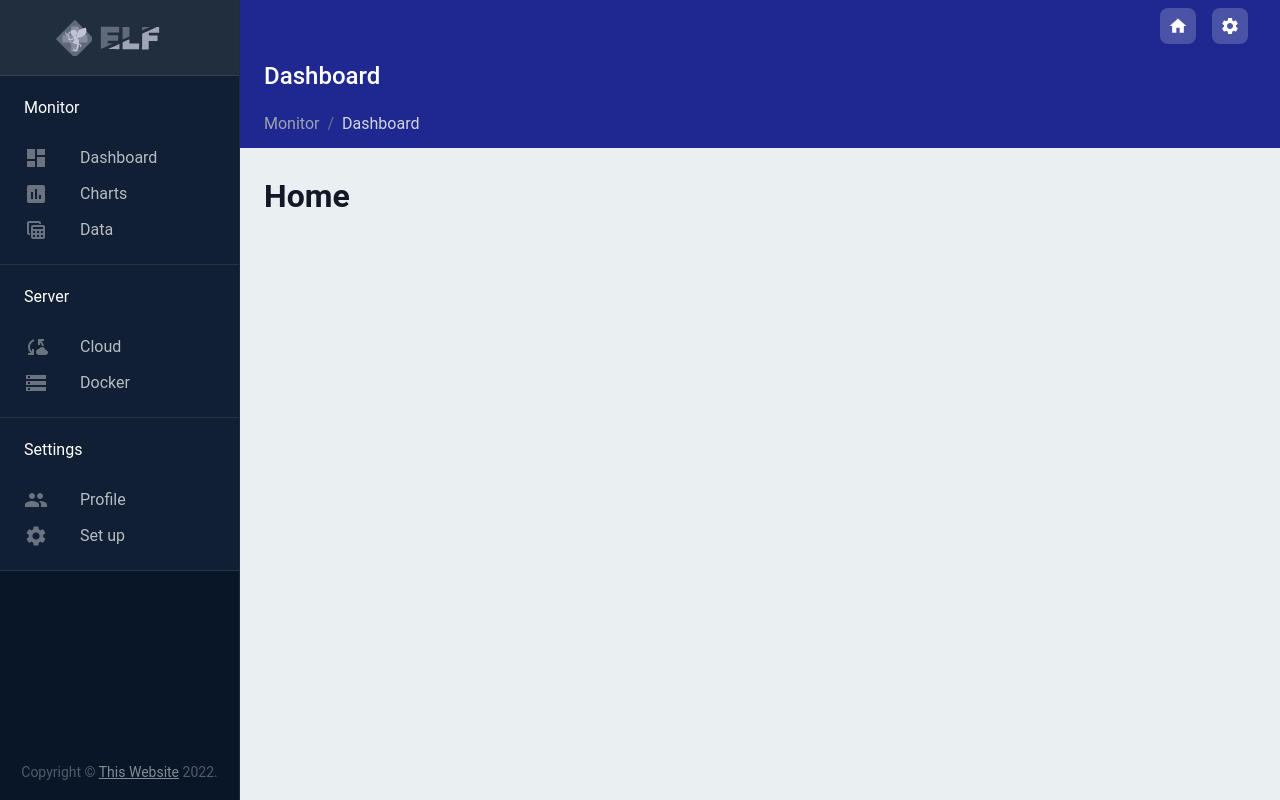
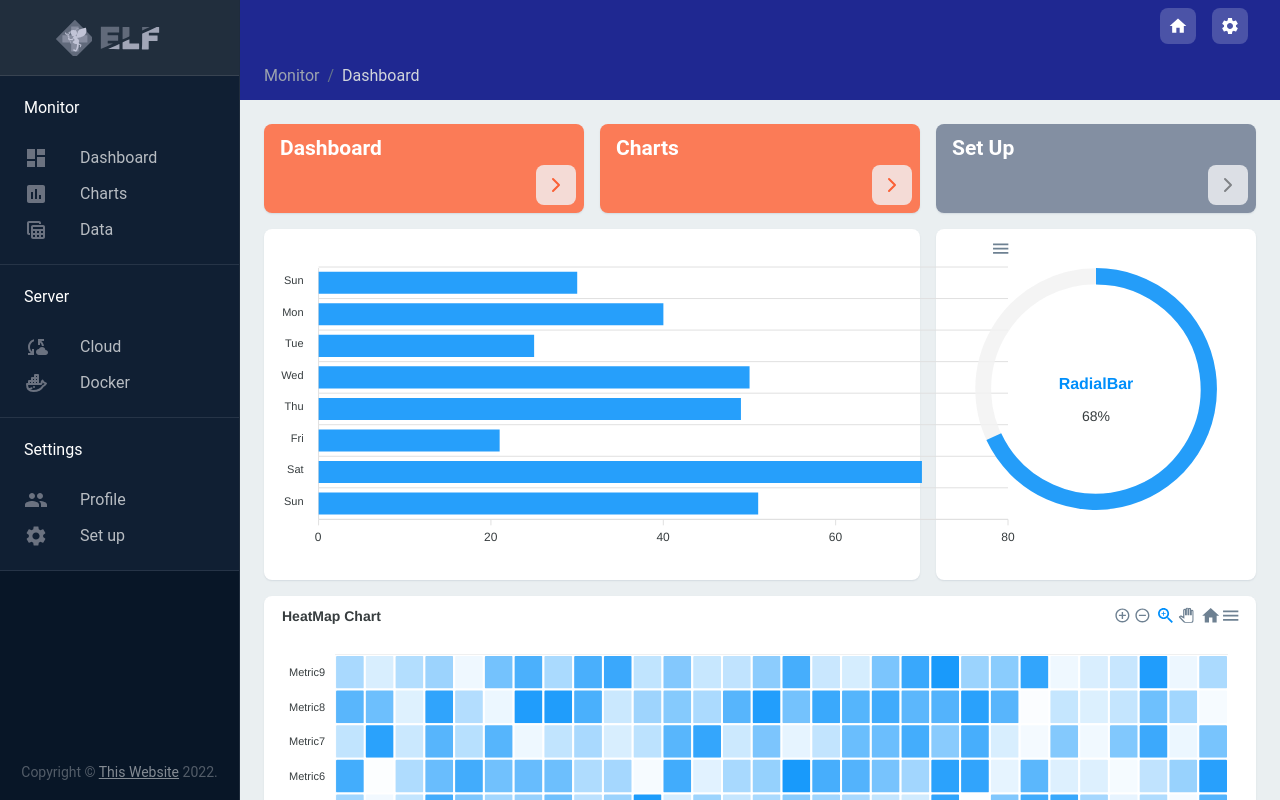
Before and after one commit to callmebyneon/react-study__test-app, a React (Create React App) app: page / in a window 1280 px wide. Shown: the top 800 px of the page. Built offline with nearby package versions, Linux system fonts and the light colour scheme.

Commit message:
add example charts in /home

```diff
--- a/src/components/Header.js
+++ b/src/components/Header.js
@@ -77,23 +77,6 @@ function Header(props) {
       </AppBar>
       <AppBar
         component="div"
-        color="primary"
-        position="static"
-        elevation={0}
-        sx={{ zIndex: 0 }}
-      >
-        <Toolbar>
-          <Grid container alignItems="center" spacing={1}>
-            <Grid item xs>
-              <Typography color="inherit" variant="h5" component="h1">
-                Dashboard
-              </Typography>
-            </Grid>
-          </Grid>
-        </Toolbar>
-      </AppBar>
-      <AppBar
-        component="div"
         position="static"
         elevation={0}
         sx={{
@@ -103,7 +86,9 @@ function Header(props) {
         <Toolbar>
           <Breadcrumbs aria-label="breadcrumb" textColor="inherit">
             <Typography color={theme.palette.neutral[400]}>Monitor</Typography>
-            <Typography color={theme.palette.neutral[300]}>Dashboard</Typography>
+            <NavLink to="/dashboard">
+              <Typography color={theme.palette.neutral[300]}>Dashboard</Typography>
+            </NavLink>
           </Breadcrumbs>
         </Toolbar>
       </AppBar>
--- /dev/null
+++ b/src/components/SampleChart.js
@@ -0,0 +1,137 @@
+import * as React from 'react';
+import Chart from 'react-apexcharts'
+
+export const HeatMapChart = ({ height = 450 }) => {
+  const generateData = (count, { min, max }) => {
+    return Array(count).fill(0).map(x => x + ((max - min) * Math.random()) + 1);
+  };
+
+  const options =  {
+    chart: {
+      height: 350,
+      type: 'heatmap',
+    },
+    dataLabels: {
+      enabled: false
+    },
+    colors: ["#008FFB"],
+    title: {
+      text: 'HeatMap Chart'
+    },
+  },
+  series = [{
+      name: 'Metric1',
+      data: generateData(30, {
+        min: 0,
+        max: 90
+      })
+    },
+    {
+      name: 'Metric2',
+      data: generateData(30, {
+        min: 0,
+        max: 90
+      })
+    },
+    {
+      name: 'Metric3',
+      data: generateData(30, {
+        min: 0,
+        max: 90
+      })
+    },
+    {
+      name: 'Metric4',
+      data: generateData(30, {
+        min: 0,
+        max: 90
+      })
+    },
+    {
+      name: 'Metric5',
+      data: generateData(30, {
+        min: 0,
+        max: 90
+      })
+    },
+    {
+      name: 'Metric6',
+      data: generateData(30, {
+        min: 0,
+        max: 90
+      })
+    },
+    {
+      name: 'Metric7',
+      data: generateData(30, {
+        min: 0,
+        max: 90
+      })
+    },
+    {
+      name: 'Metric8',
+      data: generateData(30, {
+        min: 0,
+        max: 90
+      })
+    },
+    {
+      name: 'Metric9',
+      data: generateData(30, {
+        min: 0,
+        max: 90
+      })
+    }
+  ];
+
+  return (
+    <div id="chart">
+      <Chart options={options} series={series} type="heatmap" height={height} />
+    </div>
+  );
+}
+
+export const BarChart = ({ width = 500, height = 310 }) => {
+  const options = {
+    dataLabels: {
+      enabled: false
+    },
+    plotOptions: {
+      bar: {
+        horizontal: true
+      }
+    },
+    xaxis: {
+      categories: ['Sun', 'Mon', 'Tue', 'Wed', 'Thu', 'Fri', 'Sat', 'Sun']
+    }
+  },
+  series = [{
+    data: [30, 40, 25, 50, 49, 21, 70, 51]
+  }];
+
+  return (
+    <div className="bar">
+      <Chart options={options} series={series} type="bar" width={width} height={height} />
+    </div>
+  );
+}
+
+export const RadialBarChart = ({ height = 380 }) => {
+  const options = {
+    labels: ['RadialBar'],
+    plotOptions: {
+      radialBar: {
+          hollow: {
+              size: '70%',
+          }
+      },
+    },
+  },
+  series = [68];
+
+  return (
+    <div className="radialbar">
+      <Chart options={options} series={series} type="radialBar" height={height} />
+    </div>
+  );
+}
--- a/src/routes/Home.js
+++ b/src/routes/Home.js
@@ -1,3 +1,91 @@
+import * as React from 'react';
+import { styled } from '@mui/material/styles';
+import { NavLink } from 'react-router-dom';
+
+// MUI Components
+import Avatar from '@mui/material/Avatar';
+import Box from '@mui/material/Box';
+import Grid from '@mui/material/Grid';
+import Paper from '@mui/material/Paper';
+
+// Icons
+import { IconChevronRight } from '@tabler/icons';
+
+import { HeatMapChart, BarChart, RadialBarChart } from '../components/SampleChart'
+
+
+const PaperItem = styled(Paper)(({ theme }) => ({
+  ...theme.typography.body2,
+  height: '100%',
+  padding: theme.spacing(1),
+  textlign: 'left',
+  bgcolor: theme.palette.background.paper,
+}));
+
+const IconBadge = styled(Avatar)(({ theme }) => ({
+  padding: theme.spacing(1),
+  marginLeft: 'auto',
+  alignItems: 'center',
+  borderRadius: '8px',
+  transition: 'all .2s ease-in-out',
+  backgroundColor: theme.palette.neutral[100],
+  opacity: '0.8',
+  '& svg': {
+    color: theme.palette.secondary.main,
+  }
+}));
+
+
 export default function Home() {
-  return <div><h1>Home</h1></div>
+  return (
+    <Box sx={{ flexGrow: 1 }}>
+      <Grid container spacing={2}>
+        <Grid item xs={12} md={4}>
+          <PaperItem sx={{ bgcolor: 'secondary.light', '& h2': { pl: 1, color: '#fff' } }}>
+            <NavLink to="/dashboard">
+              <h2>Dashboard</h2>
+              <IconBadge>
+                <IconChevronRight />
+              </IconBadge>
+            </NavLink>
+          </PaperItem>
+        </Grid>
+        <Grid item xs={12} md={4}>
+          <PaperItem sx={{ bgcolor: 'secondary.light', '& h2': { pl: 1, color: '#fff' } }}>
+            <NavLink to="/charts">
+              <h2>Charts</h2>
+              <IconBadge>
+                <IconChevronRight />
+              </IconBadge>
+            </NavLink>
+          </PaperItem>
+        </Grid>
+        <Grid item xs={12} md={4}>
+          <PaperItem sx={{ bgcolor: 'info.light', '& h2': { pl: 1, color: '#fff' } }}>
+            <NavLink to="/setup">
+              <h2>Set Up</h2>
+              <IconBadge>
+                <IconChevronRight color="gray" />
+              </IconBadge>
+            </NavLink>
+          </PaperItem>
+        </Grid>
+        <Grid item xs={12} md={8}>
+          <PaperItem>
+            <BarChart width={746} height={320} />
+          </PaperItem>
+        </Grid>
+        <Grid item xs={12} md={4}>
+          <PaperItem>
+            <RadialBarChart height={350} />
+          </PaperItem>
+        </Grid>
+        <Grid item xs={12}>
+          <PaperItem>
+            <HeatMapChart height={400} />
+          </PaperItem>
+        </Grid>
+      </Grid>
+    </Box>
+  );
 }
--- a/src/settings/categories.js
+++ b/src/settings/categories.js
@@ -3,9 +3,9 @@ import DashboardIcon from '@mui/icons-material/Dashboard';
 import InsertChartIcon from '@mui/icons-material/InsertChart';
 import TableViewIcon from '@mui/icons-material/TableView';
 import CloudSyncIcon from '@mui/icons-material/CloudSync';
-import StorageIcon from '@mui/icons-material/Storage';
 import PeopleIcon from '@mui/icons-material/People';
 import SettingsIcon from '@mui/icons-material/Settings';
+import { IconBrandDocker } from '@tabler/icons';
 
 
 export const categories = [
@@ -21,7 +21,7 @@ export const categories = [
     id: 'Server',
     children: [
       { id: 'Cloud', href: '/cloud', icon: <CloudSyncIcon />, active: false },
-      { id: 'Docker', href: '/docker', icon: <StorageIcon />, active: false },
+      { id: 'Docker', href: '/docker', icon: <IconBrandDocker />, active: false },
     ],
   },
   {
```
